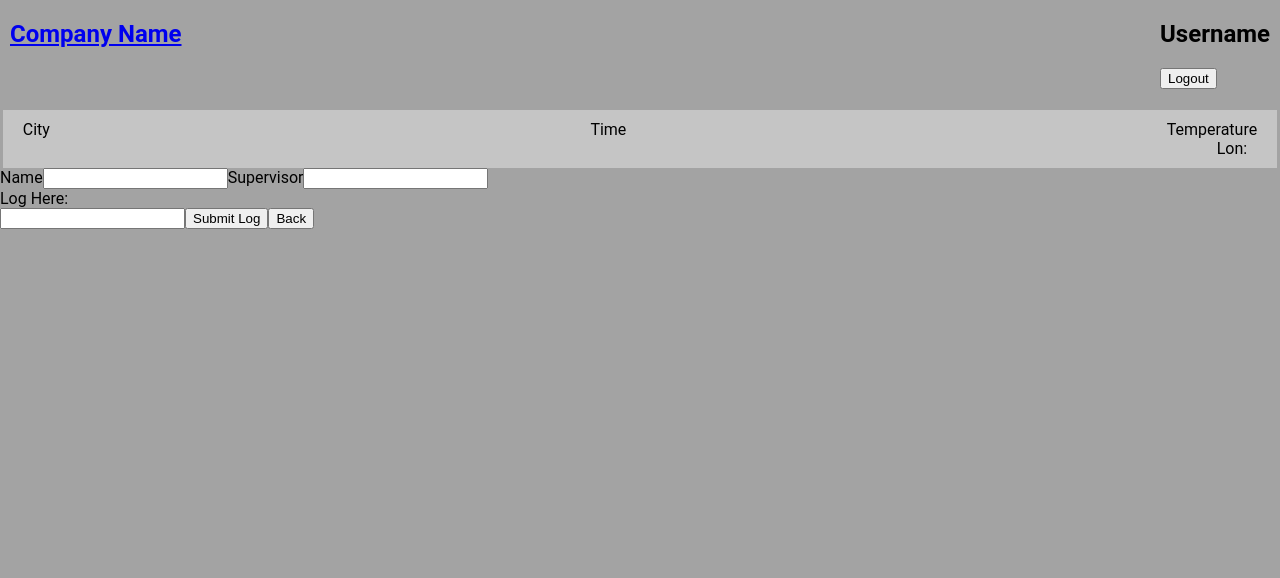
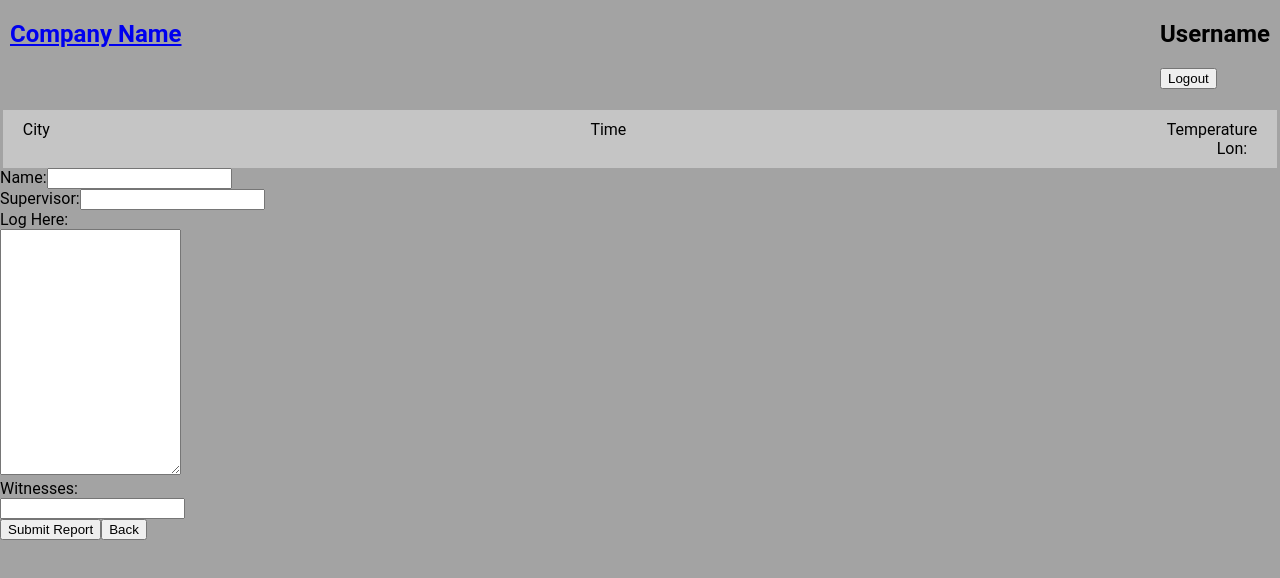
Before and after one commit to CognitivePrimate/gc-final-front-end, a React (Create React App) app: page /SubmitIncidentReport in a window 1280 px wide. Shown: the top 578 px of the page. Built offline with nearby package versions, Linux system fonts and the light colour scheme; no server answers.

Commit message:
incident and log reporting functionality working

```diff
--- a/public/index.html
+++ b/public/index.html
@@ -27,6 +27,10 @@
     <title>Grand Circus Final Project</title>
   </head>
   <body>
+    <!-- ADDED BELOW SCRIPT MANUALLY -- DJ -->
+    <script>
+      if (!crossOriginIsolated) SharedArrayBuffer = ArrayBuffer;
+    </script>
     <noscript>You need to enable JavaScript to run this app.</noscript>
     <div id="root"></div>
     <!--
--- a/src/Components/IncidentReportItem/IncidentReportItem.tsx
+++ b/src/Components/IncidentReportItem/IncidentReportItem.tsx
@@ -11,12 +11,19 @@ const IncidentReportItem = ({incident}: Props) => {
 
     return (
         <main>
+            <section>
+                <span>Date:</span>
+                <span>{incident.month}</span>
+                <span>{incident.day}</span>
+                <span>{incident.year}</span>
+                <span>{incident.time}</span>
+            </section>
             <section className="incident-author-supervisor-section">
                 <p>Author: {incident.author}</p>
                 <p>Supervisor: {incident.supervisor}</p>
             </section>
             <section>
-                <p>Log Text: {incident.logText}</p>
+                <p>Log Text: {incident.incident}</p>
             </section>
         </main>
     )
--- a/src/Components/NewShiftLogEntry/new-log-entry.tsx
+++ b/src/Components/NewShiftLogEntry/new-log-entry.tsx
@@ -1,5 +1,5 @@
-import { FormEvent, useContext, useState } from "react";
-import { ShiftLogContext } from "../../ContextProviders/ShiftLogProvider";
+import { FormEvent, useState } from "react";
+// import { ShiftLogContext } from "../../ContextProviders/ShiftLogProvider";
 import { ShiftLog } from "../../Model/Interfaces";
 import {ObjectId} from "mongodb";
 
@@ -14,12 +14,20 @@ const NewLogEntry = () => {
    const [logText, setLogText] = useState("");
 
  //takes all log items to compile into shift log object
-   const { shiftLogs, addLog, removeLog } = useContext(ShiftLogContext);
+   const [shiftLogs, setShiftLogs] = useState<ShiftLog[]>([]);
 
  //functions to handle onSubmit
-    const onSubmit = (log: ShiftLog) => {
-       addLog(log);
-       console.log("shiftlogs post onSubmit function",shiftLogs)
+    const onSubmit = (shiftLog: ShiftLog) => {
+        // setShiftLogs(prevShiftLogs => [
+        //     ...prevShiftLogs,
+        //     shiftLog
+        // ]);
+        // console.log("trying", shiftLogs);
+        // WHY ONLY WORK THIS WAY?!
+        let newShiftLogs: ShiftLog[] = shiftLogs;
+        newShiftLogs.push(shiftLog);
+        setShiftLogs(newShiftLogs);
+        console.log("shiftlogs post onSubmit function",shiftLogs)
     }
 
  //handles submit event with ShiftLog object key values -FIX ANY
@@ -67,7 +75,7 @@ const NewLogEntry = () => {
                 <input type="text" name="supervisor" id="supervisor" value={supervisor} onChange={newSupervisor} />
             </div>
             <label htmlFor="logEntry">Log Here:</label><br/>
-            <input type="textArea" name="logEntry" id="logEntry" value={logText} onChange={newLogText}/><br />
+            <textarea name="logEntry" id="logEntry" value={logText} onChange={newLogText} required minLength={2} rows={8}/><br />
             <button id="logSubmitButton" type="submit" onClick={handlesubmit}>Submit Log</button>
             <Link to="/HomeScreen"><button>Back</button></Link>
         </form>
--- a/src/Components/SubmitIncidentReport/SubmitIncidentReport.tsx
+++ b/src/Components/SubmitIncidentReport/SubmitIncidentReport.tsx
@@ -1,23 +1,91 @@
-import React from 'react';
+import { ObjectId } from 'bson';
+import React, { FormEvent, useState } from 'react';
 import { Link } from 'react-router-dom';
+import { IncidentReport } from '../../Model/Interfaces';
 
 const SubmitIncidentReport = () => {
+   const [author, setAuthor] = useState("");
+   const [supervisor, setSupervisor] = useState("");
+   const [incident, setIncident] = useState("");
+   const [witnesses, setWitnesses] = useState([]);
+
+ //takes all log items to compile into shift log object
+   const [incidentReports, setIncidentReports] = useState<IncidentReport[]>([]);
+
+ //functions to handle onSubmit
+    const onSubmit = (incidentReport: IncidentReport) => {
+        // setShiftLogs(prevShiftLogs => [
+        //     ...prevShiftLogs,
+        //     shiftLog
+        // ]);
+        // console.log("trying", shiftLogs);
+        // WHY ONLY WORK THIS WAY?!
+        let newIncidentReport: IncidentReport[] = incidentReports;
+        newIncidentReport.push(incidentReport);
+        setIncidentReports(newIncidentReport);
+        console.log("incidentReports post onSubmit function", incidentReports)
+    }
+
+ //handles submit event with ShiftLog object key values -FIX ANY
+    const handlesubmit = (e: FormEvent) => {
+        e.preventDefault();
+        const d: Date = new Date();
+        let year: any = d.getFullYear();
+        let month: any = d.getMonth();
+        let day: any = d.getDate();
+        let time: any = Date.now();
+
+        // IS THIS CORRECT?
+        let _id = new ObjectId();
+
+        onSubmit({
+            author,
+            supervisor,
+            incident,
+            witnesses,
+            year,
+            month,
+            day,
+            time,
+            _id
+        });
+        // onClose();
+        setAuthor("");
+        setSupervisor("");
+        setIncident("");
+        setWitnesses([]);
+    }
+
+    // functions to handle creation of shiftlog - FIX ANY
+    const newAuthor = (e: any) => setAuthor(e.target.value);
+    const newSupervisor = (e: any) => setSupervisor(e.target.value);
+    const newIncident = (e: any) => setIncident(e.target.value);
+    const newWitnesses = (e: any) => setWitnesses(e.target.value);
+
+
+
+
+
 
 
     return (
         <main>
             <form className="incidentInputForm" action="submit">
-            <div className="incidentInputInfoContainer">
-                <label htmlFor="author">Name</label>
-                <input type="text" name="author" id="author"/>
+                <div className="incidentInputInfoContainer">
+                    <label htmlFor="author">Name:</label>
+                    <input type="text" name="author" id="author" value={author} onChange={newAuthor}/><br/>
 
-                <label htmlFor="supervisor">Supervisor</label>
-                <input type="text" name="supervisor" id="supervisor"/>
-            </div>
-            <label htmlFor="incdientEntry">Log Here:</label><br/>
-            <input type="textArea" name="incidentEntry" id="incidentEntry"/>
-            <button id="incidentSubmitButton" type="submit">Submit Log</button>
-            <Link to="/HomeScreen"><button>Back</button></Link>
+                    <label htmlFor="supervisor">Supervisor:</label>
+                    <input type="text" name="supervisor" id="supervisor" value={supervisor} onChange={newSupervisor}/>
+                </div>
+                <label htmlFor="incidentEntry">Log Here:</label><br/>
+                <textarea name="incidentEntry" id="incidentEntry" required minLength={10} rows={16} value={incident} onChange={newIncident}/><br/>
+
+                <label htmlFor="witnesses">Witnesses:</label><br/>
+                <input type="text" name="witnesses" id="witnesses" value={witnesses} onChange={newWitnesses}/><br/>
+
+                <button id="incidentSubmitButton" type="submit" onClick={handlesubmit}>Submit Report</button>
+                <Link to="/HomeScreen"><button>Back</button></Link>
             </form>
         </main>
     )
--- a/src/ContextProviders/IncidentReportsProvider.tsx
+++ b/src/ContextProviders/IncidentReportsProvider.tsx
@@ -20,7 +20,7 @@ export const IncidentReportsContextProvider = ({children}: {children: ReactNode}
         {
             author: 'Austin',
             supervisor: 'Kyle',
-            logText: 'This is a test incident',
+            incident: 'This is a test incident',
         }
     ])
 
--- a/src/ContextProviders/ShiftLogProvider.tsx
+++ b/src/ContextProviders/ShiftLogProvider.tsx
@@ -17,11 +17,7 @@ export const ShiftLogContext = createContext(ShiftLogDefaultValue);
 
 export function ShiftLogContextProvider({children}: {children: ReactNode}) {
     const [shiftLogs, setShiftLogs] = useState<ShiftLog[]>([
-        {
-            author: 'Austin',
-            supervisor: 'Kyle',
-            logText: 'This is a test log',
-        }
+
     ])
 
     const addLog = (shiftLog: ShiftLog): void => {
--- a/tsconfig.json
+++ b/tsconfig.json
@@ -1,6 +1,6 @@
 {
   "compilerOptions": {
-    "target": "es5",
+    "target": "es6",
     "lib": [
       "dom",
       "dom.iterable",
```
Also changed, not shown: src/Components/ScheduleRow/schedule-row.tsx (+19 -18 lines), src/Model/Interfaces.ts (+16 -3 lines).
